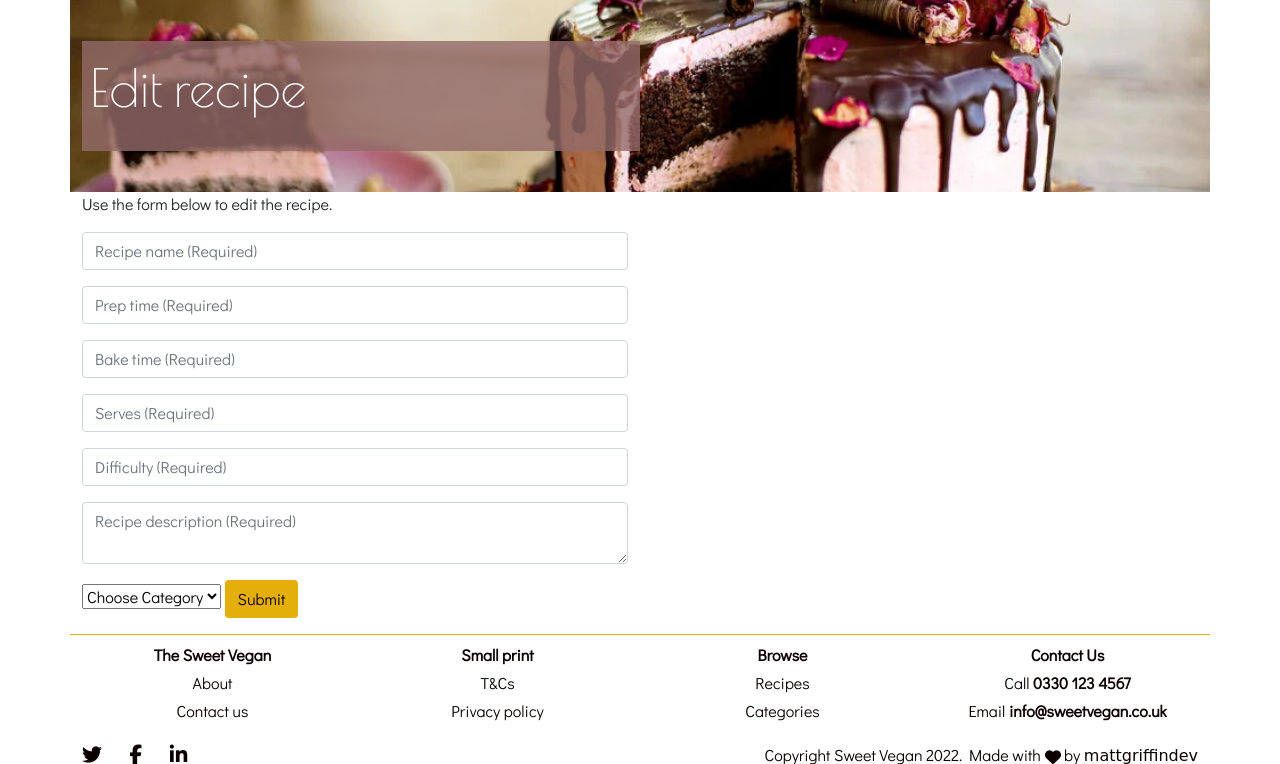
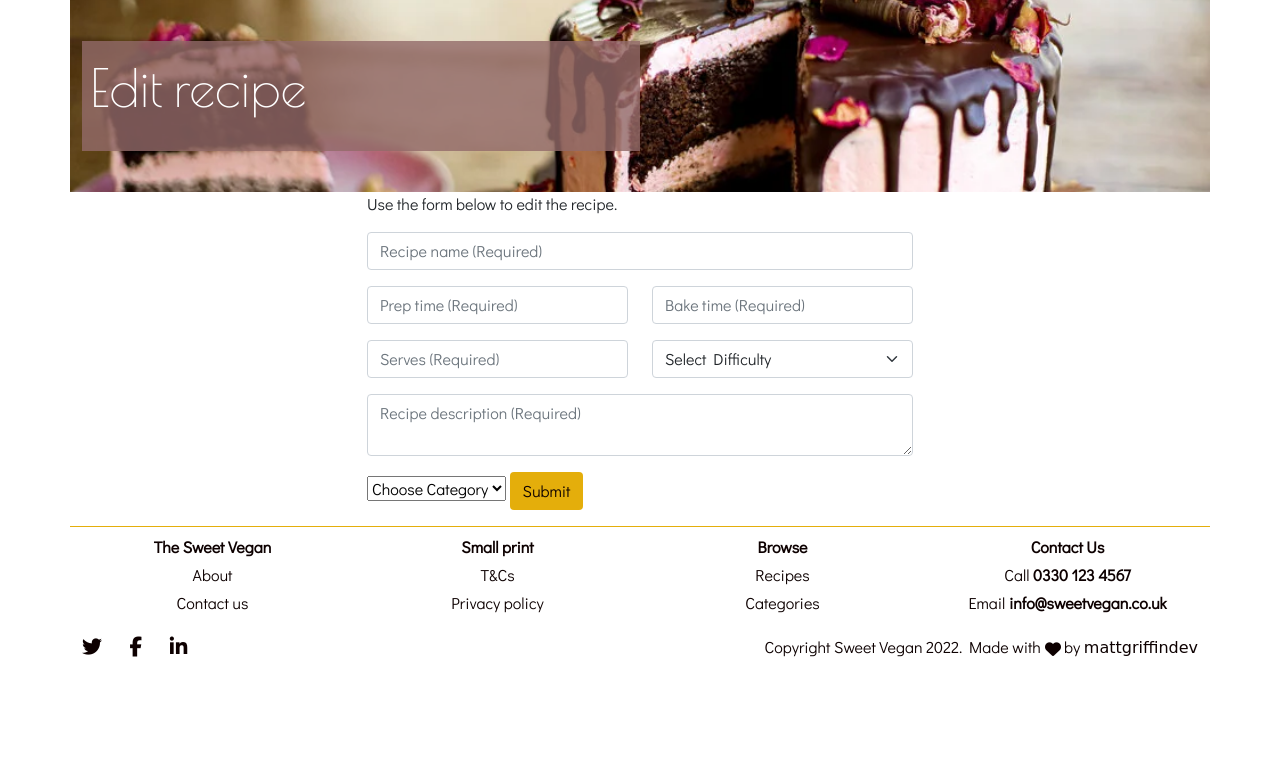
Before and after one commit to mattgriffindev/filfthy-gorgeous-vegan, a Flask app: template cakebox/templates/edit_recipe.html in a window 1280 px wide. Shown: the part 80-844 px from the top of the page. After the commit the page ends 737 px from the top, so only its background shows below. Run offline with Flask 2, Linux system fonts and the light colour scheme; the template is opened without the code that fills it, so the values that code supplies are empty; some libraries are stand-ins or nearby versions; some web fonts are replaced.

Commit message:
Edit edit_recipe.html: change form layout

```diff
--- a/cakebox/templates/edit_recipe.html
+++ b/cakebox/templates/edit_recipe.html
@@ -25,7 +25,7 @@
 <!--edit-recipe-->
 <section id="edit-recipe">
     <div class="container">
-        <div class="row">
+        <div class="row justify-content-center">
             <div class="col-12 col-md-6">
             <form method="POST" class="contact-form" action="{{ url_for('edit_recipe', recipe_id=recipe._id) }}"
                 novalidate>
@@ -34,23 +34,43 @@
                     <input type="text" class="form-control validate" value="{{ recipe.recipe_name}}" name="recipe_name"
                         id="recipe_name" placeholder="Recipe name (Required)" maxlength="50" required>
                 </div>
+
+                <div class="row">
+                    <div class="col">
                         <div class="mb-3">
-                    <input type="text" class="form-control validate" value="{{ recipe.recipe_prep}}" name="recipe_prep"
-                        id="recipe_prep" placeholder="Prep time (Required)" maxlength="3">
+                            <input type="number" class="form-control validate" value="{{ recipe.recipe_prep}}" name="recipe_prep"
+                                id="recipe_prep" placeholder="Prep time (Required)" min="1" max="60" step="1">
                         </div>
+                    </div>
+                    <div class="col">
                         <div class="mb-3">
-                    <input type="text" class="form-control validate" value="{{ recipe.recipe_bake}}" name="recipe_bake"
-                        id="recipe_bake" placeholder="Bake time (Required)" maxlength="3">
+                            <input type="number" class="form-control validate" value="{{ recipe.recipe_bake}}" name="recipe_bake"
+                                id="recipe_bake" placeholder="Bake time (Required)" min="1" max="60" step="1">
                         </div>
+                    </div>
+                </div>
+
+                <div class="row">
+                    <div class="col">
                         <div class="mb-3">
-                    <input type="text" class="form-control validate" value="{{ recipe.recipe_serves}}"
-                        name="recipe_serves" id="recipe_serves" placeholder="Serves (Required)" maxlength="3">
+                            <input type="number" class="form-control validate" value="{{ recipe.recipe_serves}}"
+                                name="recipe_serves" id="recipe_serves" placeholder="Serves (Required)" min="1" max="10" step="1">
                         </div>
+                    </div>
+                    <div class="col">
                         <div class="mb-3">
-                    <input type="text" class="form-control validate" value="{{ recipe.recipe_difficulty}}"
-                        name="recipe_difficulty" id="recipe_difficulty" placeholder="Difficulty (Required)"
-                        maxlength="10">
+                            <select class="form-select" name="recipe_difficulty" id="recipe_difficulty" aria-label="Default select example">
+                                <option value="" disabled selected>Select Difficulty</option>
+                                <option value="Easy">Easy</option>
+                                <option value="A little effort">A little effort</option>
+                                <option value="A challenge">A challenge</option>
+                                <option value="Ambitious">Ambitious</option>
+                            </select>
                         </div>
+                    </div>
+                </div>
+
+
                 <div class="mb-3">
                     <textarea type="text" class="form-control validate" name="recipe_desc" id="recipe_desc"
                         placeholder="Recipe description (Required)" maxlength="500" required>
```
Lines whose indentation alone changed are shown as unchanged.
